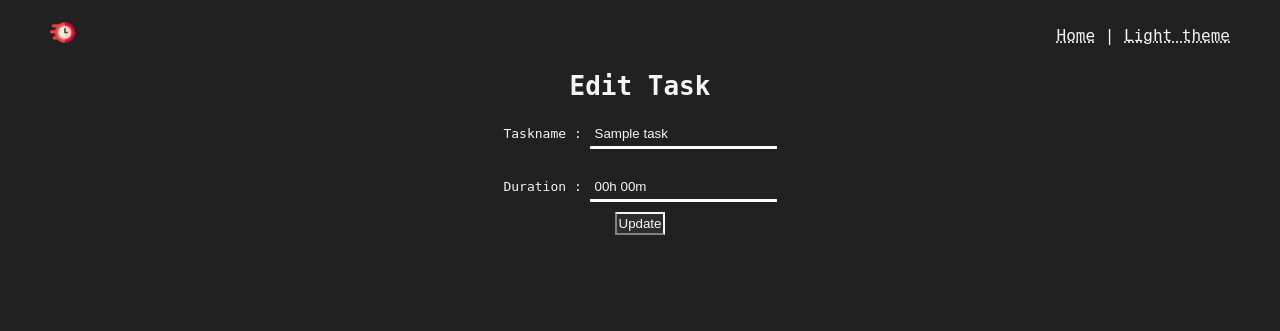
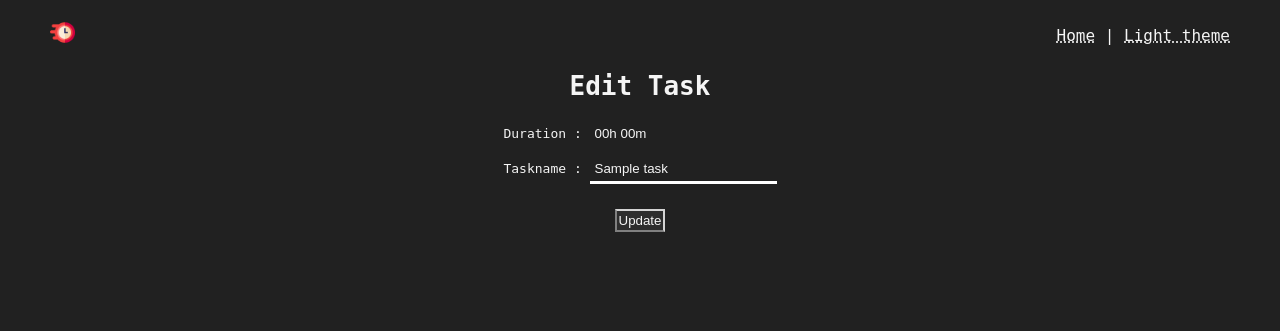
Before and after one commit to roundspecs/timeit, a Flask app: page /edit/1?theme=dark in a window 1280 px wide. Shown: the top 331 px of the page. Run offline with Flask 3, Linux system fonts and the light colour scheme; tables that the repository leaves empty hold one stand-in row (values such as "Sample post").

Commit message:
Updated themes

```diff
--- a/static/dark.css
+++ b/static/dark.css
@@ -15,6 +15,6 @@ input {
 
 button {
   background-color: rgba(49, 49, 49, 0.788);
-  border-color: whitesmoke whitesmoke gray gray ;
+  border-color: #d4d4d4 #d4d4d4 gray gray ;
   color: whitesmoke;
 }
--- a/static/main.css
+++ b/static/main.css
@@ -45,5 +45,9 @@ button {
 
 input {
   padding: 5px;
-  border: 2px;
+  border: 1px;
 }
+
+input:disabled {
+  border: none;
+}
--- a/templates/edit.html
+++ b/templates/edit.html
@@ -3,14 +3,14 @@
   <h1>Edit Task</h1>
   <div style="height: 20px;"></div>
   <form action="{{ url_for('update', id=task.id) }}?theme={{ theme }}" method="post">
+    Duration :
+    <input type="text" name="duration" id="duration" value="{{ task.get_duration() }}" disabled>
+    <br>
+    <div style="height: 10px;"></div>
     Taskname :
     <input type="text" name="name" id="name" value="{{ task.name }}">
     <div style="height: 10px;"></div>
     <br>
-    Duration :
-    <input type="text" name="duration" id="duration" value="{{ task.get_duration() }}" disabled>
-    <br>
-    <div style="height: 10px;"></div>
     <button type="submit">Update</button>
   </form>
 {% endblock %}
```
